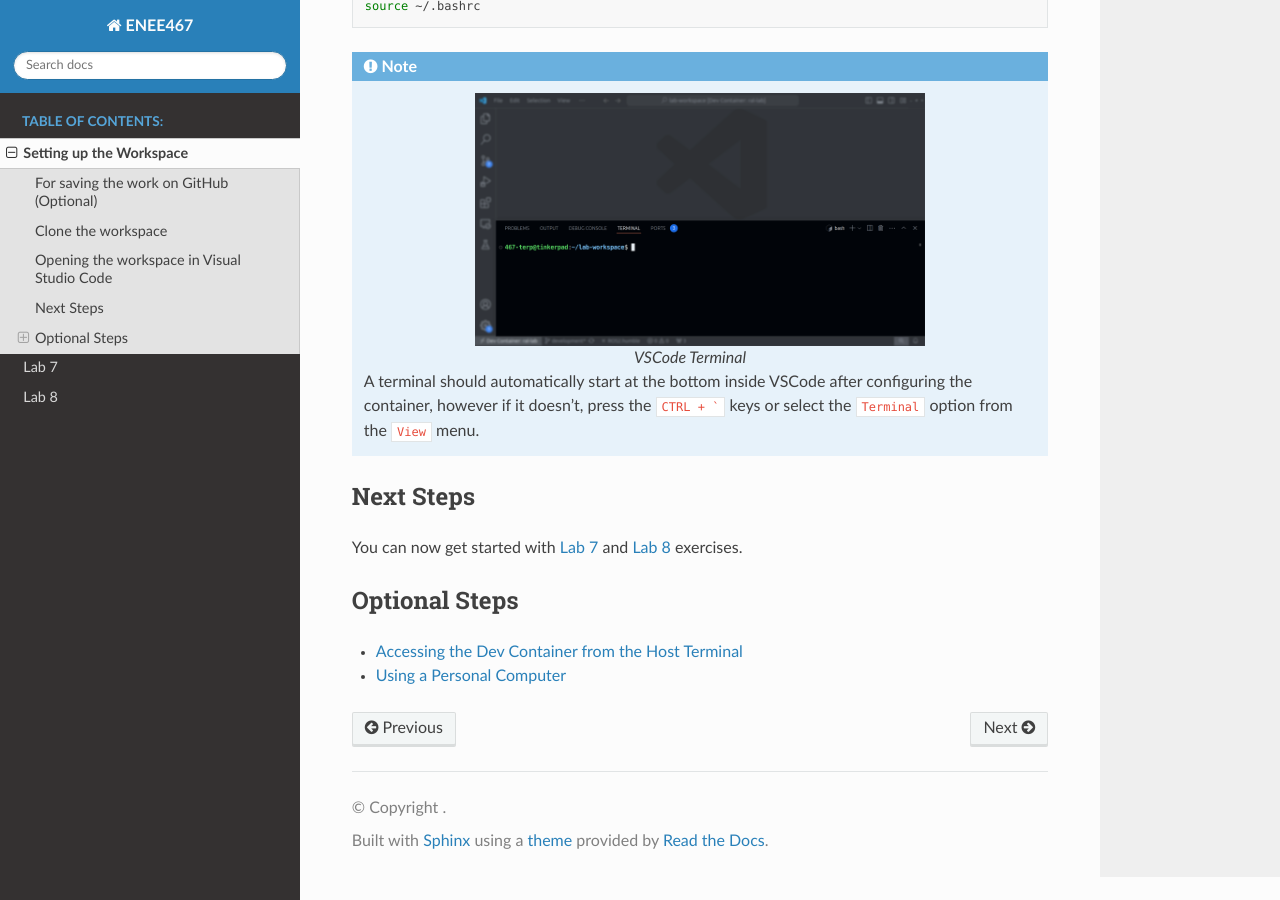
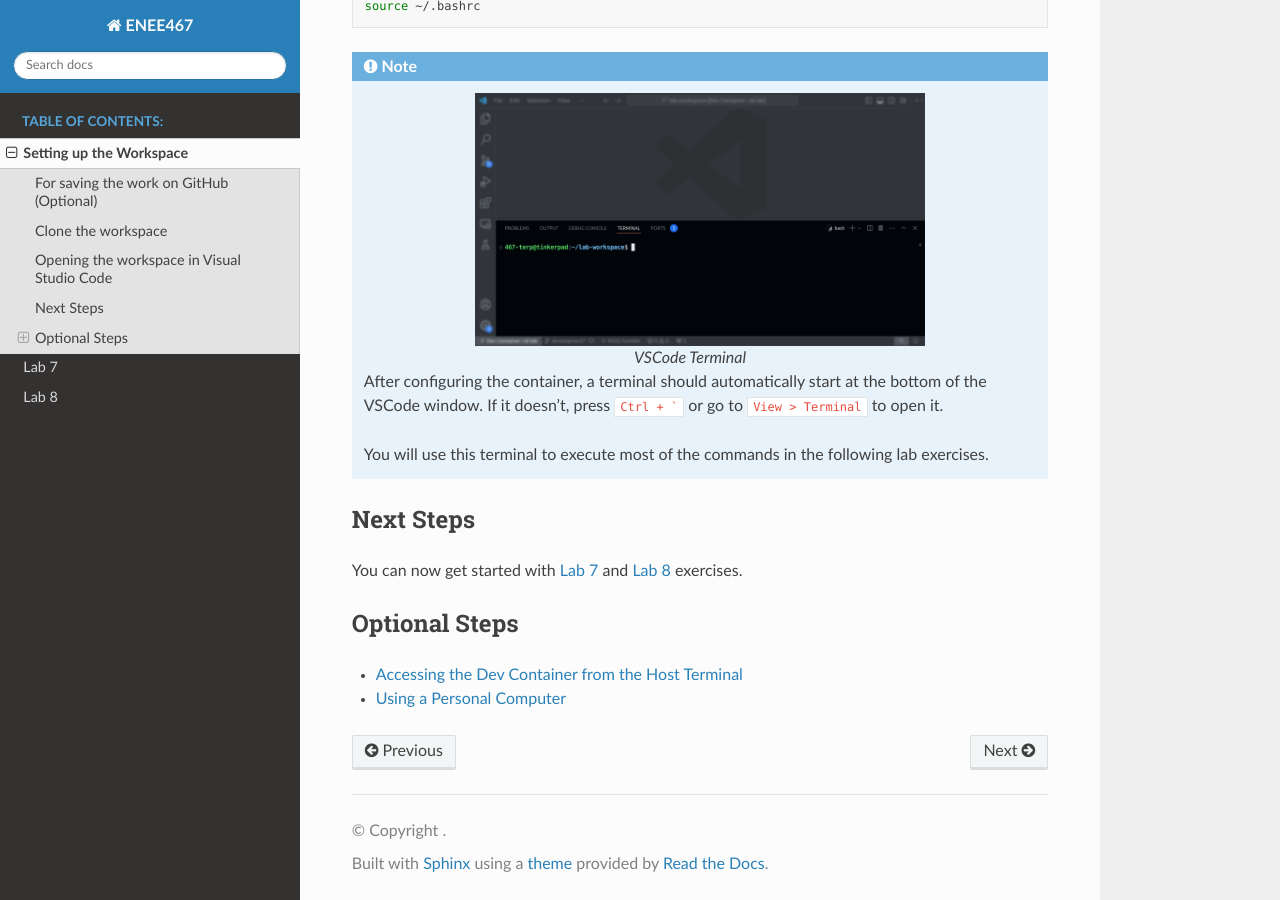
Before and after one commit to ENEE467/Getting_Started, a Sphinx documentation site: the page built from source/Setup.rst, in a window 1280 px wide and 900 px high, scrolled down 2263 px. Built offline with Sphinx 7.4.7 and the Read the Docs theme 3.1.0, drawn with Linux system fonts in a browser that asks for light colours.

Commit message:
Updated instructions on using the terminal for commands

````diff
--- a/source/Lab7.rst
+++ b/source/Lab7.rst
@@ -45,7 +45,8 @@ source directory. Refer :doc:`this page </Lab7/Coding-Tips>` at any point for ti
 - ``findCovarianceMatrix()``
 - ``findSumOfSquaredErrorsVector()``
 
-Build the packages and source the workspace after modifying the source code.
+Run this command in VSCode terminal to build the packages and source the workspace after
+modifying the source code.
 
 .. code-block:: bash
 
--- a/source/Setup.rst
+++ b/source/Setup.rst
@@ -81,9 +81,10 @@ Finally, source the terminal before use just for the first time.
 
       VSCode Terminal
 
-   A terminal should automatically start at the bottom inside VSCode after configuring the
-   container, however if it doesn't, press the ``CTRL + ``` keys or select the ``Terminal`` option
-   from the ``View`` menu.
+   After configuring the container, a terminal should automatically start at the bottom of the
+   VSCode window. If it doesn't, press ``Ctrl + ``` or go to ``View > Terminal`` to open it.
+
+   You will use this terminal to execute most of the commands in the following lab exercises.
 
 Next Steps
 ^^^^^^^^^^
````
